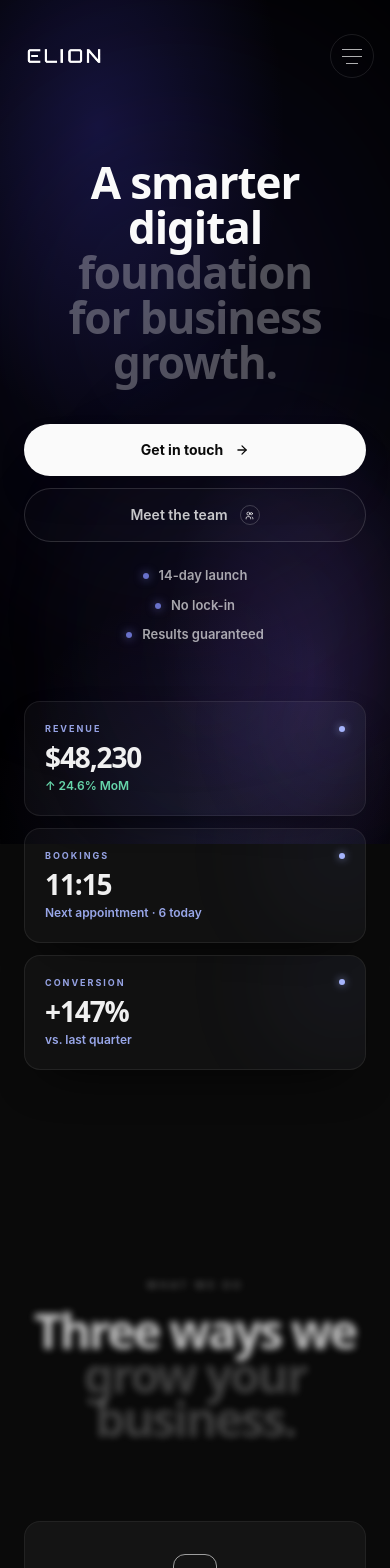
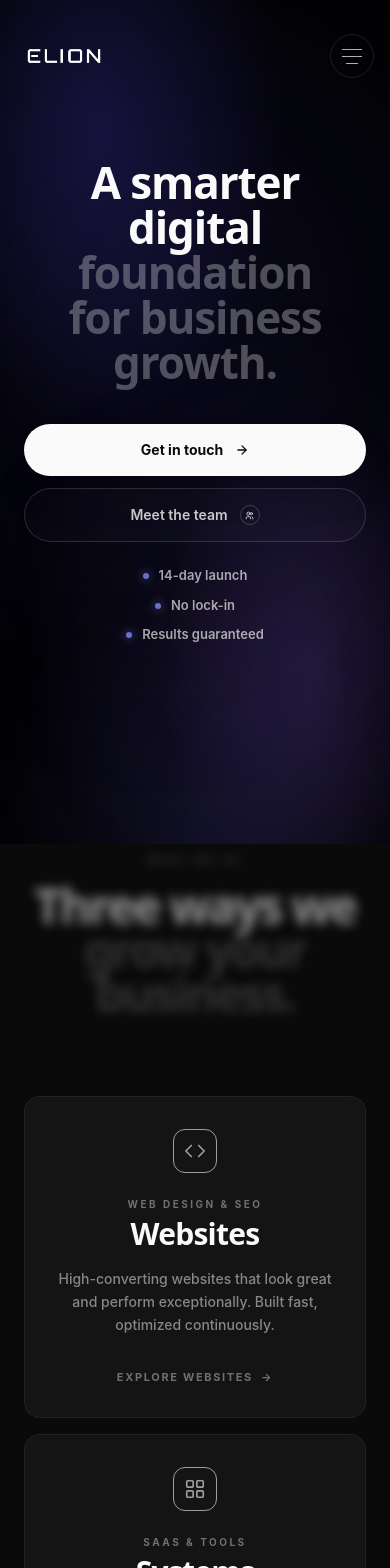
Before and after one commit to AljosaMencin/elion-studio, a React (Vite) app: page / in a window 390 px wide. Shown: the top 1568 px of the page. Built offline with nearby package versions, Linux system fonts and the light colour scheme; the HTML template or start-up script is replaced by a standard one.

Commit message:
Drop the mobile feature-card stack from the hero
Leave the headline, buttons and trust strip on their own below lg —
cleaner than a placeholder card stack.

Co-Authored-By: Claude Sonnet 4.6 <noreply@anthropic.com>

```diff
--- a/src/components/elion/Hero.tsx
+++ b/src/components/elion/Hero.tsx
@@ -65,65 +65,6 @@ const MeetTheTeamButton = () => (
   </Link>
 );
 
-const MobileFeatureCard = ({
-  tag,
-  title,
-  subtitle,
-  accent,
-}: {
-  tag: string;
-  title: string;
-  subtitle: string;
-  accent: "indigo" | "emerald";
-}) => {
-  const subtitleColor =
-    accent === "emerald" ? "rgba(110,231,183,0.92)" : "rgba(165,180,252,0.92)";
-  return (
-    <div className="relative overflow-hidden rounded-2xl border border-white/[0.08] bg-white/[0.03] p-5 text-left backdrop-blur-xl shadow-[0_20px_50px_-25px_rgba(0,0,0,0.9)]">
-      {/* Soft accent glow */}
-      <div
-        aria-hidden
-        className="pointer-events-none absolute -right-10 -top-10 h-32 w-32 rounded-full opacity-60 blur-3xl"
-        style={{
-          background:
-            "radial-gradient(circle, rgba(129,140,248,0.45), transparent 70%)",
-        }}
-      />
-      <div className="relative flex items-center justify-between">
-        <span
-          style={{
-            fontSize: 9,
-            letterSpacing: "0.22em",
-            color: "rgba(165,180,252,0.9)",
-            fontWeight: 700,
-          }}
-        >
-          {tag}
-        </span>
-        <span className="h-1.5 w-1.5 rounded-full bg-indigo-300 shadow-[0_0_8px_rgba(165,180,252,0.8)]" />
-      </div>
-      <div
-        className="relative mt-2 font-display"
-        style={{
-          fontSize: 28,
-          fontWeight: 800,
-          color: "rgba(250,250,250,0.96)",
-          letterSpacing: "-0.04em",
-          lineHeight: 1.05,
-        }}
-      >
-        {title}
-      </div>
-      <div
-        className="relative mt-1"
-        style={{ fontSize: 12, color: subtitleColor, fontWeight: 600 }}
-      >
-        {subtitle}
-      </div>
-    </div>
-  );
-};
-
 const Hero = () => {
   return (
     <section className="relative flex flex-col items-center px-6 pb-20 pt-40 md:px-12 md:pt-48">
@@ -166,32 +107,6 @@ const Hero = () => {
         <EcosystemHero />
       </motion.div>
 
-      {/* Mobile / tablet — vertical stack of feature cards */}
-      <motion.div
-        className="relative z-10 mt-14 grid w-full max-w-md grid-cols-1 gap-3 lg:hidden"
-        initial={{ opacity: 0, y: 20, filter: "blur(8px)" }}
-        animate={{ opacity: 1, y: 0, filter: "blur(0px)" }}
-        transition={{ duration: 0.9, delay: 0.4, ease: [0.22, 1, 0.36, 1] }}
-      >
-        <MobileFeatureCard
-          tag="REVENUE"
-          title="$48,230"
-          subtitle="↑ 24.6% MoM"
-          accent="emerald"
-        />
-        <MobileFeatureCard
-          tag="BOOKINGS"
-          title="11:15"
-          subtitle="Next appointment · 6 today"
-          accent="indigo"
-        />
-        <MobileFeatureCard
-          tag="CONVERSION"
-          title="+147%"
-          subtitle="vs. last quarter"
-          accent="indigo"
-        />
-      </motion.div>
     </section>
   );
 };
```
